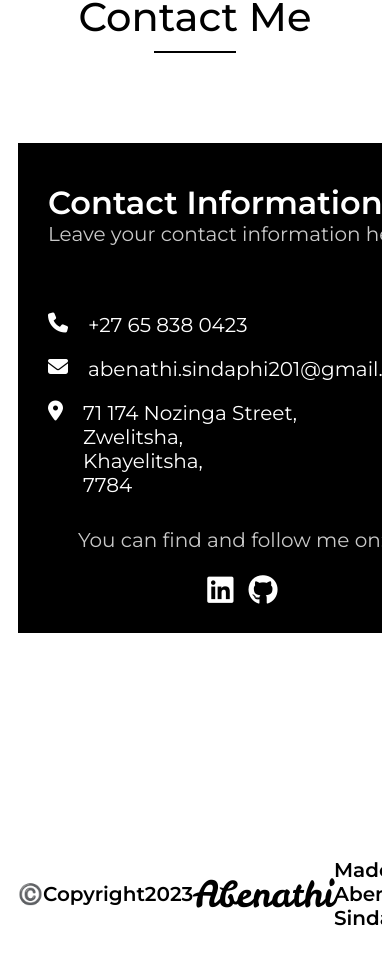
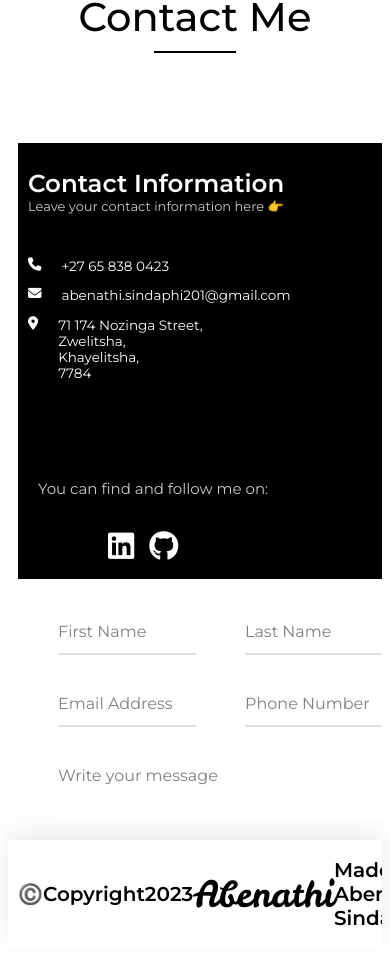
Before and after one commit to Abenathi201/portfolio-vue, a Vue app: page /#/ in a window 390 px wide. Before the commit this address led to /#/about. Shown: the part 4437-5393 px from the top of the page. Built offline with nearby package versions, Linux system fonts and the light colour scheme; no server answers.

Commit message:
media queries

```diff
--- a/src/components/ContactComp.vue
+++ b/src/components/ContactComp.vue
@@ -335,6 +335,12 @@ form .form-row .textarea{
         width: 100%;
     }
 
+    .container{
+        width: 100%;
+        display: flex;
+        flex-direction: column;
+    }
+
     .contact{
         width: 100%;
         display: flex;
@@ -343,10 +349,90 @@ form .form-row .textarea{
 
     .info{
         width: 100%;
+        margin: auto;
     }
 
     form{
         width: 100%;
+        height: 80%;
+        border: none;
+    }
+
+    .info h1{
+        font-size: 1.53125em;
+        font-weight: 600;
+        text-align: left;
+        margin-top: 25px;
+        margin-left: 10px;
+    }
+
+    .info h6{
+        font-size: 0.8125em;
+        font-weight: normal;
+        text-align: left;
+        color: #C9C9C9;
+        margin-top: 0;
+        margin-left: 10px;
+    }
+
+    .details{
+        width: 100%;
+        height: 220px;
+        margin-left: 10px;
+    }
+
+    .details p{
+        font-size: 0.84375em;
+        font-weight: normal;
+        text-align: left;
+        display: flex;
+        gap: 20px;
+    }
+
+    .socials{
+        margin-left: 10px;
+        width: 100%;
+        height: 100px;
+        margin-top: 15px;
+    }
+
+    .socials h6{
+        font-size: 0.9375em;
+        font-weight: normal;
+        text-align: left;
+        color: #C9C9C9;
+        margin-bottom: 30px;
+        margin-left: 10px;
+    }
+
+    .socials .icons{
+        display: flex;
+        justify-content: start;
+        margin-left: 80px;
+        gap: 15px;
+    }
+
+    .socials .icons a{
+        font-size: 1.875em;
+        margin-bottom: 30px;
+        color: #FFFFFF;
+        transition: 0.3s ease;
+    }
+}
+
+@media screen and (min-width: 360px) {
+    .info{
+        width: 100%;
+        max-width: 650px;
+        margin: 0 auto;
+    }
+
+    form{
+        width: 100%;
+        height: 80%;
+        margin: auto;
+        margin-left: 20px;
+        border: none;
     }
 }
 </style>
--- a/src/components/FooterComp.vue
+++ b/src/components/FooterComp.vue
@@ -22,6 +22,7 @@
     padding: 10px;
     align-items: center;
     margin-top: 20px;
+    box-shadow: 0px -8px 24px rgba(149, 157, 165, 0.2);
 }
 
 footer h1{
@@ -36,4 +37,6 @@
     font-weight: normal;
     color: #000000;
 }
+
+@media screen and (max-width: 800px) {}
 </style>
--- a/src/components/TestimonialsComp.vue
+++ b/src/components/TestimonialsComp.vue
@@ -218,6 +218,10 @@ export default {
         box-shadow: 0 0 0 0;
     }
 
+    .inner .header{
+        margin-top: 35px;
+    }
+
     .left{
         display: flex;
         flex-direction: column;
```
Lines whose indentation alone changed are shown as unchanged.
